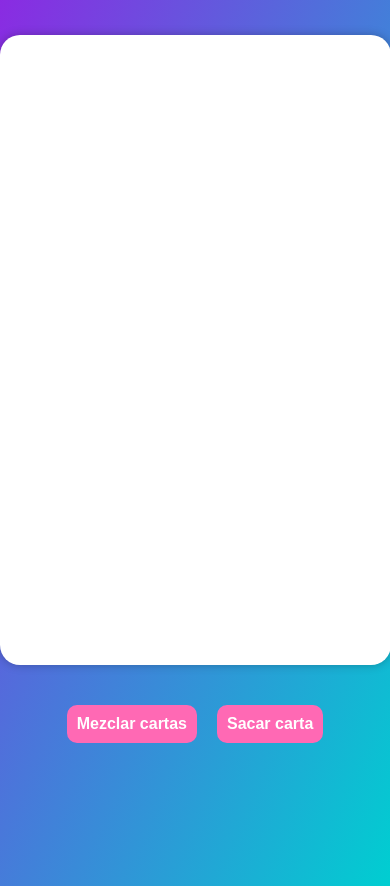
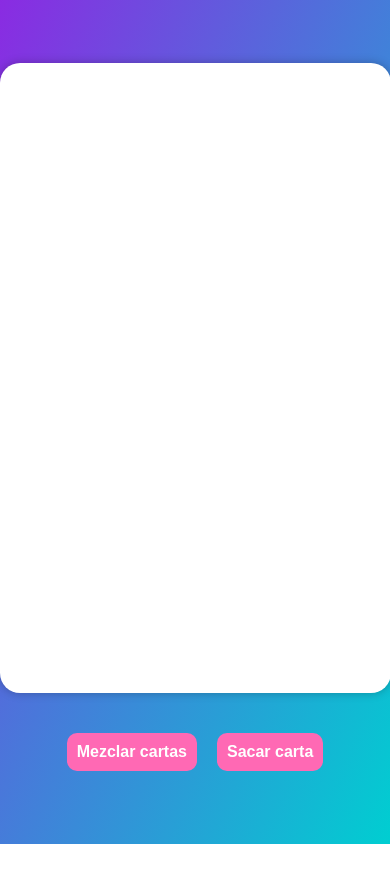
Before and after one commit to LuisAnchia/LuisAnchia.github.io, a plain HTML site: page game.html in a window 390 px wide. After the commit the page ends 844 px from the top, so only its background shows below. Drawn offline with Linux system fonts and the light colour scheme.

Commit message:
Styles
I change styles for a best resolution

```diff
--- a/public/style.css
+++ b/public/style.css
@@ -44,7 +44,7 @@ p {
   flex-direction: column;
   justify-content: center;
   align-items: center;
-  height: 105vh;
+  height: 100vh;
 }
 
 .card {
@@ -106,7 +106,7 @@ p {
     width: 90vw;
     height: 70vh;
     font-size: 16px;
-    margin-top: -98px;
+    margin-top: 0px;
   }
 }
 
```
